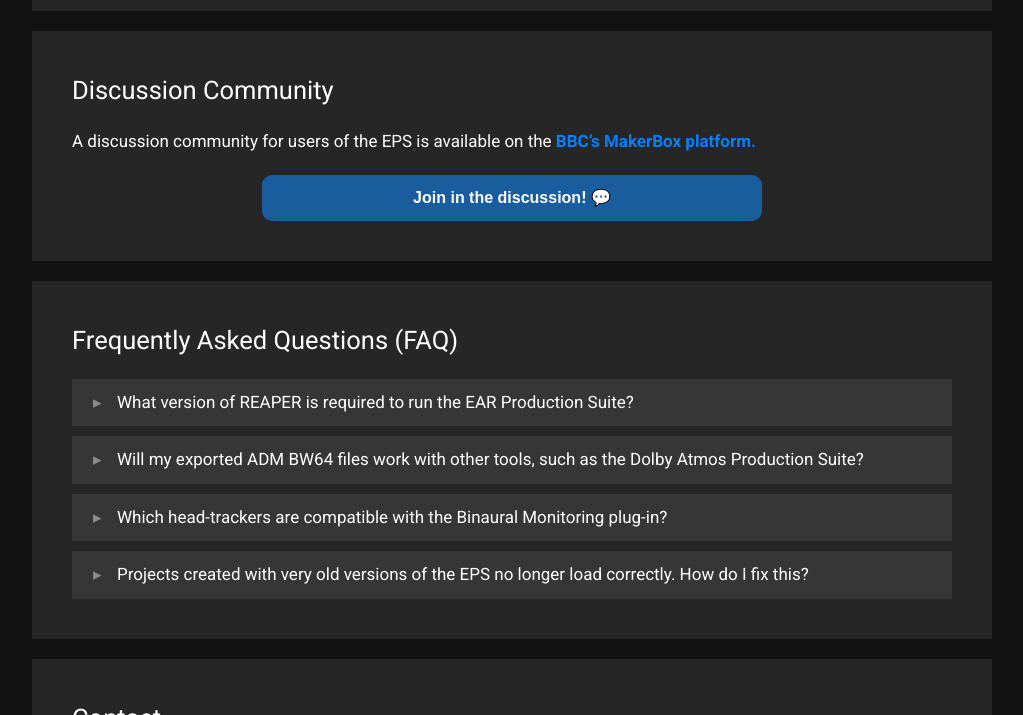
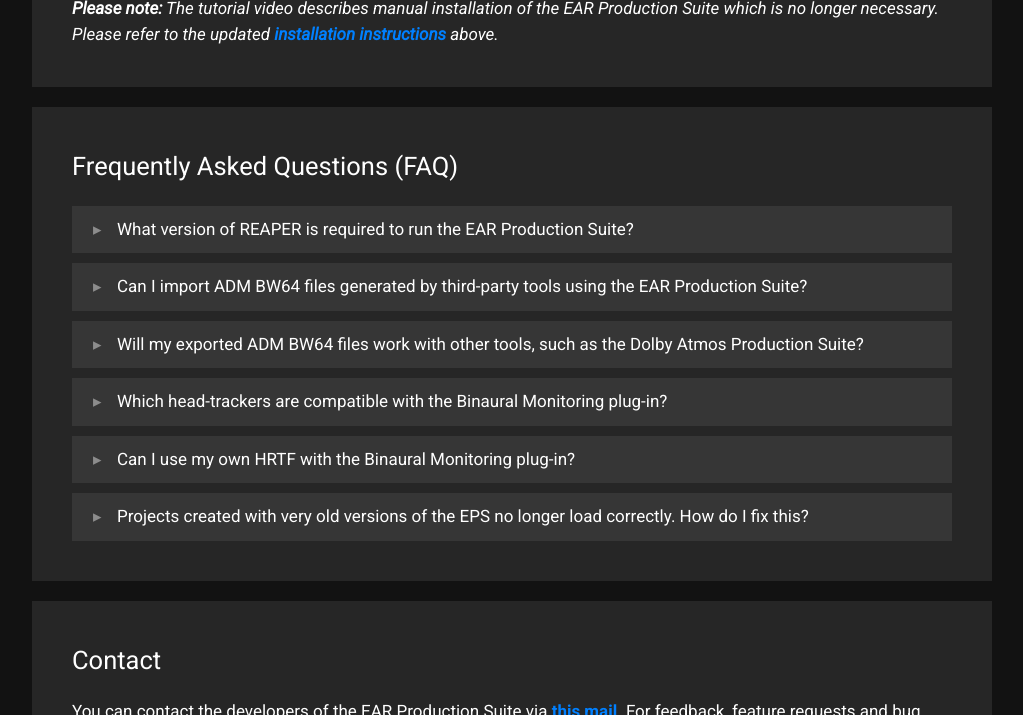
Before and after one commit to ebu/ear-production-suite, a Jekyll site: the page built from docs/index.markdown, in a window 1280 px wide and 900 px high, scrolled down 2681 px, cut to the strip 185-900 px from the top of the window. Shown: the whole strip, without its empty margins (128-1151 px from the left). Built offline with Jekyll 4.4.1, drawn with Linux system fonts in a browser that asks for light colours; some of the changed text lies outside the part shown.

Commit message:
Update index.markdown

```diff
--- a/docs/index.markdown
+++ b/docs/index.markdown
@@ -40,31 +40,32 @@
 ## Download and Install
 The EAR Production Suite carries the <a data-source="license_url" data-type="href"><span data-source="license_type" data-type="innertext">GPL v3.0</span> license</a>.
 Your download and use of the EAR Production Suite is subject to your agreement that the terms of <a data-source="license_url" data-type="href"><span data-source="license_type" data-type="innertext">GPL v3.0</span> (<span data-source="license_type_long" data-type="innertext">GNU General Public License v3.0</span>)</a> will govern such download and use.
-
+<br /><br />
 Download the latest EAR Production Suite release (<span data-source="version" data-type="innertext">Unknown</span> - <span data-source="version_date" data-type="innertext">Unknown</span>):
   <div class="button-grid">
     <a data-source="download_windows_url" data-type="href"><button class="c-btn">📦 Download Windows (x64)</button></a>
-	<a data-source="download_macos_universal_url" data-type="href"><button class="c-btn">📦 Download macOS (x64/ARM64)</button></a>
+    <a data-source="download_macos_universal_url" data-type="href"><button class="c-btn">📦 Download macOS (x64/ARM64)</button></a>
   </div>
-<br />
+<br /><br />
 <p>
-The EPS is designed for REAPER 64-bit <span data-source="min_reaper_ver" data-type="innertext">v6.11</span> or greater, on a 64-bit OS (macOS or Windows). An experimental <a data-source="download_linux_url" data-type="href">Linux Build (x64)</a> is also available, but please be aware that this is very experimental at this time and may be buggy.
+The EAR Production Suite is designed for REAPER 64-bit <span data-source="min_reaper_ver" data-type="innertext">v6.11</span> or greater, on a 64-bit OS (macOS or Windows). For 128 channel support, REAPER v7.0 or greater is required.
+An experimental <a data-source="download_linux_url" data-type="href">Linux Build (x64)</a> is also available, but please be aware that this is very experimental at this time and may be buggy.
 View the <a data-source="readme_url" data-type="href">ReadMe and Change Log</a> for this release. Old versions are available <a href="https://github.com/ebu/ear-production-suite/releases">here.</a>
 </p>
 <br />
   <details>
     <summary>Show installation instructions</summary>
-	  <a name="installation"></a>
-	  <div class="text_section">
+      <a name="installation"></a>
+      <div class="text_section">
         <p>The EAR Production Suite can be installed using the Setup application provided within the download package. This is the easiest method to install the EAR Production Suite. Alternatively, you can manually install the various components of the software. </p>
         <p>Please note that for the Linux build, there is currently no Setup application and the software must be installed manually.</p>
       </div>
 
-	  <hr />
-	  <h3 class="text_section">
+      <hr />
+      <h3 class="text_section">
         Installation via Setup Application
       </h3>
-	  <ol>
+      <ol>
         <li>Install <a href="https://www.reaper.fm/download.php">REAPER</a></li>
         <li>Download the package appropriate for your operating system above, then;
           <br>- <b>macOS:</b> Mount the disk image and run the Setup application contained within.
@@ -75,8 +76,8 @@
         </li>
       </ol>
 
-	  <hr />
-	  <h3 class="text_section">
+      <hr />
+      <h3 class="text_section">
         Manual Installation
       </h3>
       <ol>
@@ -89,11 +90,11 @@
         <li>Open REAPER and go to Options -> Preferences -> Plug-Ins -> VST and click Rescan</li>
         <li>Copy / install REAPER ADM <b>Extension</b> into the REAPER plugins folder. Ensure you include the ADMPresets subdirectory.
           <br>- <b>macOS:</b> ~/Library/Application Support/REAPER/UserPlugins
-		  <br>- <b>Linux:</b> ~/.config/REAPER/
+          <br>- <b>Linux:</b> ~/.config/REAPER/
           <br>- <b>Windows:</b> C:\Users\(username)\AppData\Roaming\REAPER\UserPlugins
-		  <div style="margin-left: 2em; margin-right: 4em;">
-		  <i>Note: If you have a previous version of the REAPER Extension installed to C:\Program&nbsp;Files\REAPER&nbsp;(x64)\Plugins\reaper_adm.dll, then this should be deleted on installation of the latest version.</i>
-		  </div>
+          <div style="margin-left: 2em; margin-right: 4em;">
+          <i>Note: If you have a previous version of the REAPER Extension installed to C:\Program&nbsp;Files\REAPER&nbsp;(x64)\Plugins\reaper_adm.dll, then this should be deleted on installation of the latest version.</i>
+          </div>
         </li>
         <li>Restart REAPER</li>
         <li>You should see a new menu option <b>File -> Create Project from ADM file</b> now. If you don't see this option and you are using Windows, it might be necessary to download and install the <a href="https://support.microsoft.com/en-gb/help/2977003/the-latest-supported-visual-c-downloads">Visual C++ 2015 redistributable</a> ("vc_redist.x64.exe") from Microsoft.
@@ -125,7 +126,7 @@
       <br>- One EAR Scene bus
       <br>- Two EAR Monitoring buses, one for Stereo monitoring and one for 5.1
     </li>
-    <li>The Scene Plugin has already two audio programmes, one called "English" and one "German"</li>
+    <li>The Scene Plug-in has already two audio programmes, one called "English" and one "German"</li>
     <li>All metadata connections between the plugins and I/O routings are set. You can start by importing your audio files into the tracks.</li>
     <li>Switch between the different renderings by exclusive-soloing (CMD+Alt+Click (macOS) / Ctrl+Alt+Click (Win)) the monitoring tracks.</li>
   </ol>
@@ -141,7 +142,7 @@
   Please refer to the updated <a href="#installation">installation instructions</a> above.</i>
 </div>
 
-<div markdown="1" class="text_section">
+<div markdown="1" class="text_section" style="display: none;">
 ## Discussion Community
 A discussion community for users of the EPS is available on the <a href="https://www.bbc.co.uk/makerbox/tools/ear-production-suite">BBC's MakerBox platform.</a>
   <div class="button-grid-wide">
@@ -155,6 +156,13 @@
     <summary>What version of REAPER is required to run the EAR Production Suite?</summary>
       <div class="text_section">
         <p>The current version of the EAR Production Suite requires REAPER 64-bit, version <span data-source="min_reaper_ver" data-type="innertext">v6.11</span> or greater. </p>
+        <p>To make use of 128 channels, REAPER 64-bit v7.0 or greater is required. </p>
+      </div>
+  </details>
+  <details>
+    <summary>Can I import ADM BW64 files generated by third-party tools using the EAR Production Suite?</summary>
+      <div class="text_section">
+        <p>Yes, this should be supported. We are keen to ensure interoperability with third-party tools and so the EAR Production Suite is very tolerant in the ADM it will import. Should you have any issues importing an ADM BW64 file generated by third-party software, we would be keen to hear from you. You can either <a href="https://github.com/ebu/ear-production-suite/issues">post an issue in the GitHub repository</a> or <a href="mailto:ear-production-suite-admins@list.ebu.ch">email us</a>.</p>
       </div>
   </details>
   <details>
@@ -169,28 +177,36 @@
     <summary>Which head-trackers are compatible with the Binaural Monitoring plug-in?</summary>
       <div class="text_section">
         <p>The Binaural Monitoring plug-in accepts listener orientation data over OSC and responds to messages used by several other popular spatial audio plug-in suites.
-		Therefore, if you have a head-tracker which functions with SPARTA/COMPASS, IEM, ambiX, HedRot, AudioLab SALTE, Mach1, or the 3D Tune-In Toolkit, then it should also function with the EPS Binaural Monitoring plug-in.
-		Simply ensure that the "Enable OSC" toggle is on, and that the port number is configured to match that of your head-tracker.
-		Note that the plug-in can not use the port if another plug-in is already using it, so please ensure no other plug-ins are present which use the same port.
-		</p>
+        Therefore, if you have a head-tracker which functions with SPARTA/COMPASS, IEM, ambiX, HedRot, AudioLab SALTE, Mach1, or the 3D Tune-In Toolkit, then it should also function with the EPS Binaural Monitoring plug-in.
+        Simply ensure that the "Enable OSC" toggle is on, and that the port number is configured to match that of your head-tracker.
+        Note that the plug-in can not use the port if another plug-in is already using it, so please ensure no other plug-ins are present which use the same port.
+        </p>
         <p style="margin-top: 20px">If you would like to construct your own low-cost head-tracker for use with the Binaural Monitoring plug-in, consider the <a href="https://github.com/trsonic/nvsonic-head-tracker">nvsonic Head-Tracker</a> for a compatible solution. It should operate with the Binaural Monitoring plug-in using any of the presets for the third-party spatial audio plug-ins listed above.
-		</p>
-		<p style="margin-top: 20px">We are keen to gather feedback on head-tracker compatibility, whether good or bad. Head over to the <a href="https://www.bbc.co.uk/makerbox/tools/ear-production-suite">discussion community on BBC MakerBox</a> and let us know of your experience.
-		</p>
+        </p>
+        <p style="margin-top: 20px">We are keen to gather feedback on head-tracker compatibility. Should you encounter any issues using your headtracker with the EAR Production Suite, you can either <a href="https://github.com/ebu/ear-production-suite/issues">post an issue in the GitHub repository</a> or <a href="mailto:ear-production-suite-admins@list.ebu.ch">email us</a>.
+        </p>
+      </div>
+  </details>
+  <details>
+    <summary>Can I use my own HRTF with the Binaural Monitoring plug-in?</summary>
+      <div class="text_section">
+        <p>Yes, although this is a feature for advanced users since it requires some pre-processing of the impulse responses. </p>
+        <p>The Binaural Monitoring plug-in is based around <a href="https://tech.ebu.ch/publications/tech3396">BEAR (Binaural EBU ADM Renderer)</a> which uses it's own custom file format. There are various reasons for this explained in the guide linked below. Ultimately this requires a SOFA file to be converted using bespoke tool. The guide for this process is <a href="https://github.com/ebu/bear/blob/main/doc/ir_processing.md">available in the BEAR repository</a>. </p>
+        <p>Once you have generated a TF file for BEAR, this should be place alongside the EAR Binaural Monitoring plug-in. This will probably be `~/Library/Audio/Plug-ins/VST3` on MacOS, or `C:\Program Files\Common Files\VST3` in Windows. When the plug-in UI is then reopened, a drop-down box should appear at the top of the plug-in allowing you to select between HRTF sets.</p>
       </div>
   </details>
   <details>
     <summary>Projects created with very old versions of the EPS no longer load correctly. How do I fix this?</summary>
       <div class="text_section">
         <p>This occurs because it has been necessary to change the ID's of the plug-ins.
-		We have developed utilities to automatically convert your old REAPER projects to ensure they work correctly with the new plug-ins.
-		There is both a command line utility and a GUI application included in the `tools` directory of the download package.
-		<ul>
-			<li>To use the GUI application, simply launch it and drag-and-drop your RPP files on to it.</li>
-			<li>To use the command line utility, pass a path to an input RPP file and a path to an output RPP file as arguments.</li>
-		</ul>
-		If you are unsure whether it is necessary to upgrade your projects, it is usually quite apparent when you attempt to open the project in REAPER since it will appear that the plug-ins are not found even though they are installed and usable from within REAPER. In any case, it is perfectly OK to pass projects through the upgrade utilities regardless of whether they need it or not.
-		</p>
+        We have developed utilities to automatically convert your old REAPER projects to ensure they work correctly with the new plug-ins.
+        There is both a command line utility and a GUI application included in the `tools` directory of the download package.
+        <ul>
+          <li>To use the GUI application, simply launch it and drag-and-drop your RPP files on to it.</li>
+          <li>To use the command line utility, pass a path to an input RPP file and a path to an output RPP file as arguments.</li>
+        </ul>
+        If you are unsure whether it is necessary to upgrade your projects, it is usually quite apparent when you attempt to open the project in REAPER since it will appear that the plug-ins are not found even though they are installed and usable from within REAPER. In any case, it is perfectly OK to pass projects through the upgrade utilities regardless of whether they need it or not.
+        </p>
       </div>
   </details>
 
```
